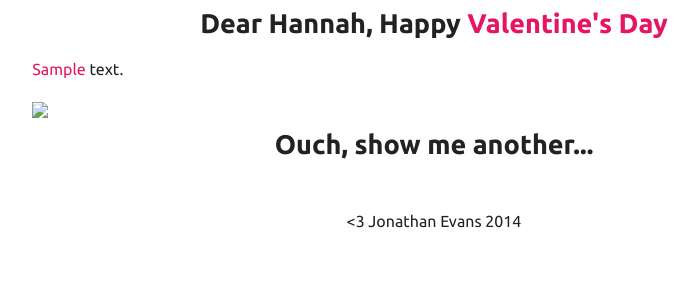
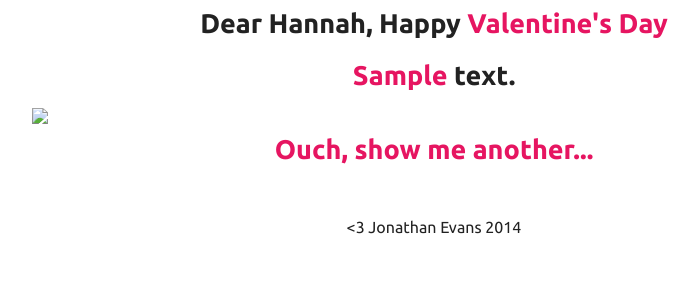
Before and after one commit to Jwpe/jw.pe, a Django app: template jwpevans/apps/projects/templates/projects/valentines.html in a window 1280 px wide. Shown: the top 300 px of the page, without its empty margins (206-905 px from the left). Run offline with Django 3.2, Linux system fonts and the light colour scheme; the template is opened without the code that fills it: values that come from a table or form of the project are taken from there, others are empty; tables that the repository leaves empty hold one stand-in row (values such as "Sample post"); parts of the project's set-up code (start-up, migrations or seed data) failed here and were passed over; some libraries are stand-ins or nearby versions.

Commit message:
Moar template fixes.

```diff
--- a/jwpevans/apps/projects/templates/projects/valentines.html
+++ b/jwpevans/apps/projects/templates/projects/valentines.html
@@ -28,14 +28,14 @@
         <div class="row">
             <div class="small-10 small-centered columns">
                 <h3>Dear Hannah, Happy <span class='valentines'>Valentine's Day</span></h3>
-                <p>{{ pun.make_template|safe }}</p>
+                <h3>{{ pun.make_template|safe }}</h3>
                 <img src="{{ pun.url }}" />
             </div>
         <div>
         <div class="row">
             <div class="small-10 small-centered columns">
-                <a href="{% url 'projects:valentines' %}" class="valentines">
-                    <h3>Ouch, show me another...</h3>
+                <a href="{% url 'projects:valentines' %}">
+                    <h3 class="valentines">Ouch, show me another...</h3>
                 </a>
             </div>
         <div>
```
